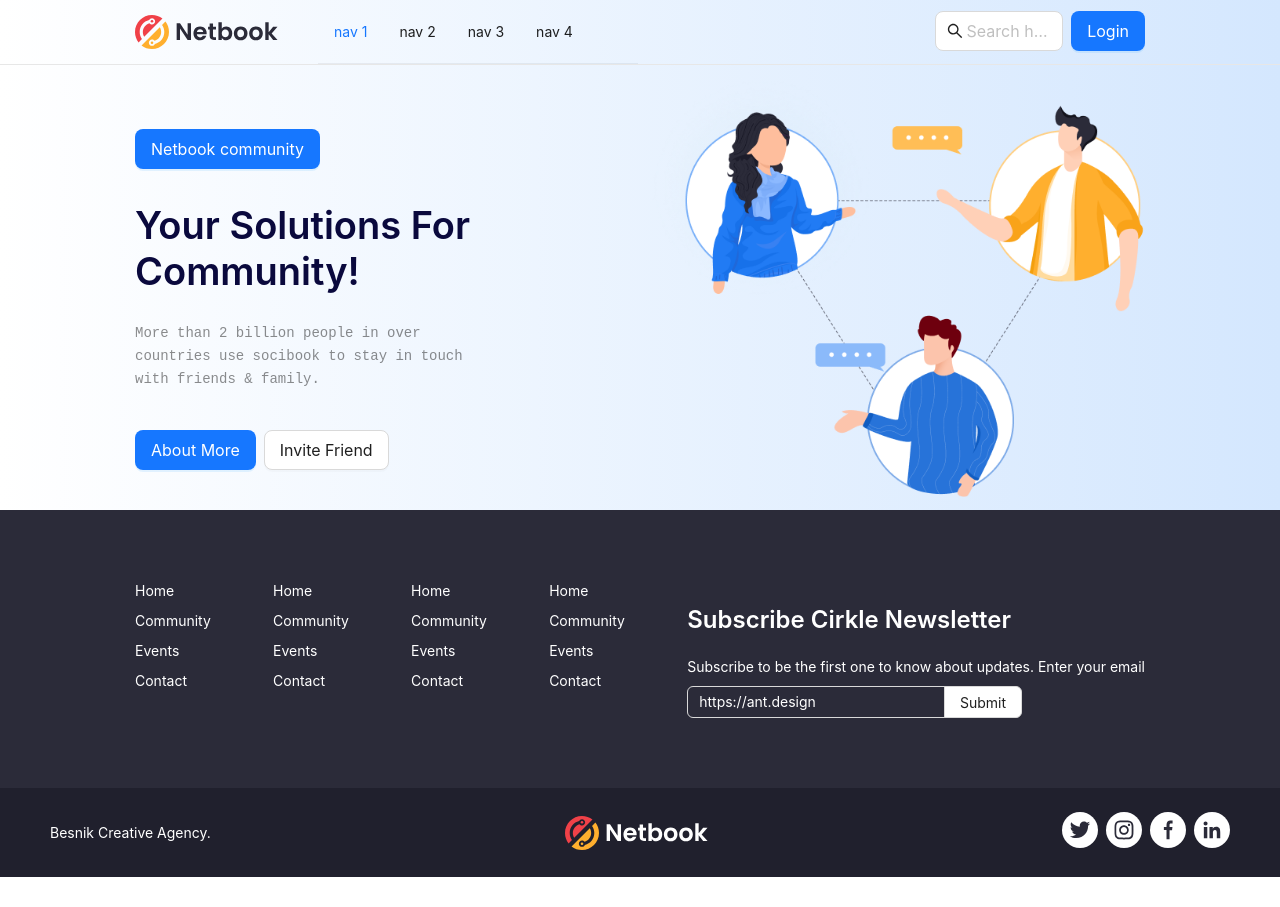
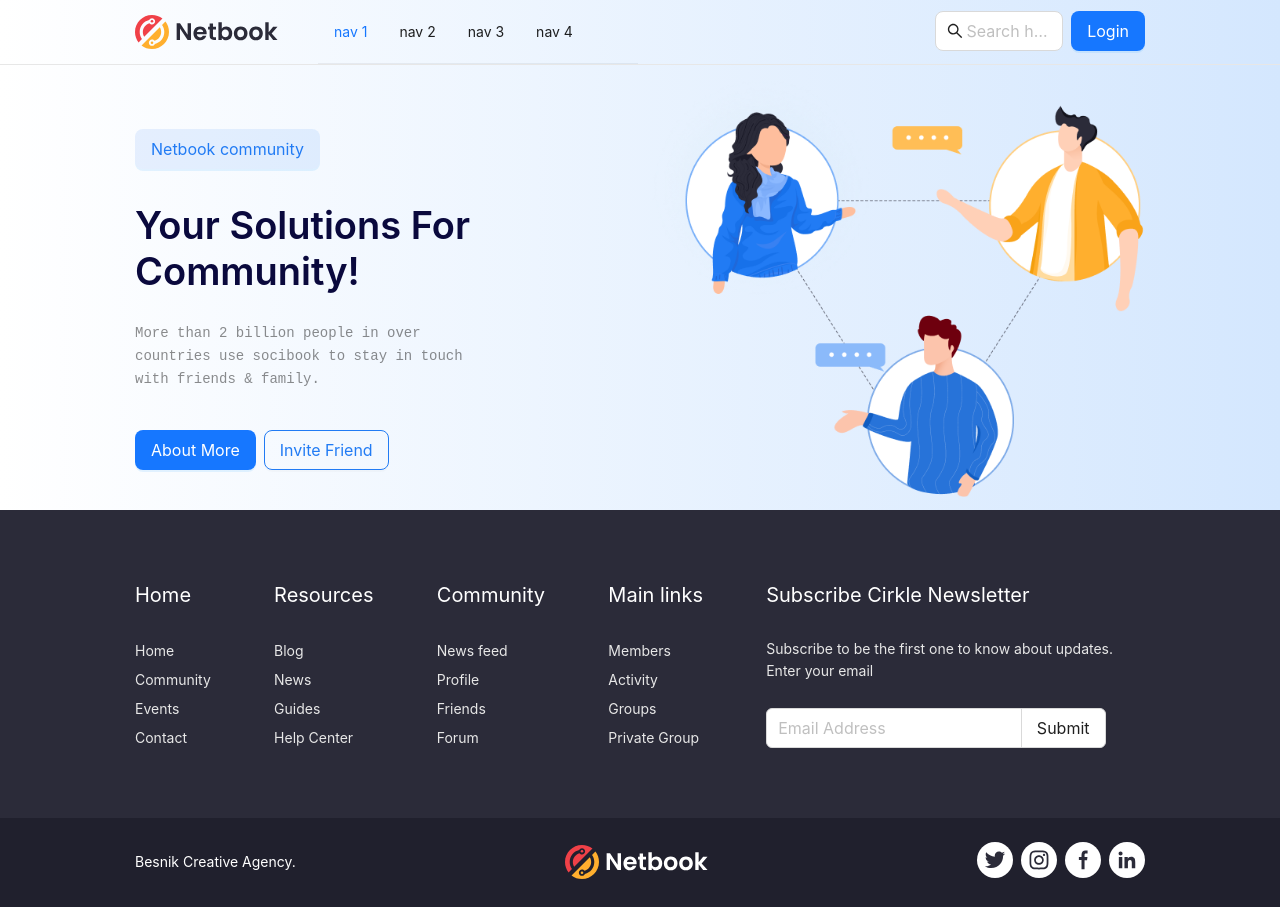
Before and after one commit to saqlain11/netbook-cms, a React (Vite) app: page / in a window 1280 px wide. Before the commit the page ends 877 px from the top, so only its background shows below. Built offline with nearby package versions, Linux system fonts and the light colour scheme.

Commit message:
sticky footer with mock link

```diff
--- a/package.json
+++ b/package.json
@@ -5,7 +5,7 @@
   "type": "module",
   "scripts": {
     "dev": "vite",
-    "build": "vite build",
+    "build": "tsc && vite build",
     "preview": "vite preview",
     "lint": "eslint . --ext .ts",
     "format": "prettier -c -w ."
--- a/src/components/organisms/base-layout.tsx
+++ b/src/components/organisms/base-layout.tsx
@@ -1,37 +1,11 @@
-import {
-  Affix,
-  Button,
-  Col,
-  Input,
-  Layout,
-  Row,
-  Space,
-  Typography,
-} from "antd";
+import { Affix, Layout } from "antd";
 import StickyHeader from "./sticky-header";
 import { Outlet } from "react-router-dom";
 import { useRef } from "react";
 import PrimaryFooter from "./primary-footer";
+import SecondaryFooter from "./secondary-footer";
+
 const { Content } = Layout;
-const linkMock = [
-  {
-    label: "Home",
-    subLink: ["Home", "Community", "Events", "Contact"],
-  },
-
-  {
-    label: "Home",
-    subLink: ["Home", "Community", "Events", "Contact"],
-  },
-  {
-    label: "Home",
-    subLink: ["Home", "Community", "Events", "Contact"],
-  },
-  {
-    label: "Home",
-    subLink: ["Home", "Community", "Events", "Contact"],
-  },
-];
 
 const BaseLayout: React.FC = () => {
   const headerRef = useRef<HTMLDivElement>(null);
@@ -44,46 +18,7 @@ const BaseLayout: React.FC = () => {
         <Outlet />
       </Content>
       {/* secondary-footer */}
-      <Row
-        justify="space-between"
-        style={{
-          backgroundColor: "#2B2B39",
-          padding: "70px 135px",
-          color: "#fff",
-        }}
-      >
-        {linkMock.map((link) => (
-          <Col>
-            <Space direction="vertical">
-              {link.subLink.map((l) => (
-                <Typography.Text style={{ color: "#fff" }}>{l}</Typography.Text>
-              ))}
-            </Space>
-          </Col>
-        ))}
-        <Col>
-          <Space direction="vertical">
-            <Typography.Title level={3} style={{ color: "#fff" }}>
-              Subscribe Cirkle Newsletter
-            </Typography.Title>
-            <Typography.Text style={{ color: "#fff" }}>
-              Subscribe to be the first one to know about updates. Enter your
-              email
-            </Typography.Text>
-            <Input.Group compact>
-              <Input
-                style={{
-                  width: "calc(100% - 200px)",
-                  backgroundColor: "transparent",
-                  color: "#fff",
-                }}
-                defaultValue="https://ant.design"
-              />
-              <Button>Submit</Button>
-            </Input.Group>
-          </Space>
-        </Col>
-      </Row>
+      <SecondaryFooter />
       {/* primary-footer */}
       <PrimaryFooter />
     </Layout>
--- a/src/components/organisms/community-banner.module.scss
+++ b/src/components/organisms/community-banner.module.scss
@@ -20,6 +20,15 @@
   .community-actions {
     margin: 40px 0px;
   }
+  .community-button {
+    color: #217bf4;
+    background-color: #217bf41a;
+  }
+  .community-invite {
+    color: #217bf4;
+    background-color: transparent;
+    border: 1px solid #217bf4;
+  }
   .socializing {
     object-fit: contain;
   }
--- a/src/components/organisms/community-banner.tsx
+++ b/src/components/organisms/community-banner.tsx
@@ -7,7 +7,11 @@ const CommunityBanner: React.FC = () => {
     <Row className={styles["community-banner"]} justify="space-between">
       <Col className={styles["description"]} span={8}>
         <Space direction="vertical">
-          <Button type="primary" size="large">
+          <Button
+            type="primary"
+            size="large"
+            className={styles["community-button"]}
+          >
             Netbook community
           </Button>
           <Typography.Title
@@ -21,8 +25,11 @@ const CommunityBanner: React.FC = () => {
             Your Solutions For Community!
           </Typography.Title>
 
-          <Typography.Text className={styles["type"]} data-aos="zoom-out"
-             type="secondary">
+          <Typography.Text
+            className={styles["type"]}
+            data-aos="zoom-out"
+            type="secondary"
+          >
             More than 2 billion people in over countries use socibook to stay in
             touch with friends & family.
           </Typography.Text>
@@ -31,7 +38,9 @@ const CommunityBanner: React.FC = () => {
           <Button type="primary" size="large">
             About More
           </Button>
-          <Button size="large">Invite Friend</Button>
+          <Button size="large" className={styles["community-invite"]}>
+            Invite Friend
+          </Button>
         </Space>
       </Col>
       <Col span={12}>
--- a/src/components/organisms/primary-footer.module.scss
+++ b/src/components/organisms/primary-footer.module.scss
@@ -1,5 +1,7 @@
 .primary-footer {
   background-color: #20202d;
+  padding-left: 135px;
+  padding-right: 135px;
   .all-reserved {
     color: #ffffff;
   }
--- /dev/null
+++ b/src/components/organisms/secondary-footer.module.scss
@@ -0,0 +1,25 @@
+.secondary-footer {
+  background-color: #2b2b39;
+  padding: 70px 135px;
+  color: #ffffff;
+  .link-label {
+    font-size: 20px;
+    color: #ffffff;
+  }
+  .link {
+    color: #e7e7e7;
+  }
+  .subscription-heading {
+    margin: 0;
+    font-size: 20px;
+    color: #fff;
+  }
+  .subscription-text {
+    color: #e7e7e7;
+    margin: 18px 0;
+  }
+  .subscription-control {
+    width: calc(100% - 100px);
+    color: #ffffff;
+  }
+}
--- /dev/null
+++ b/src/components/organisms/secondary-footer.tsx
@@ -0,0 +1,65 @@
+import { Button, Col, Input, Row, Space, Typography } from "antd";
+import React from "react";
+import { Link } from "react-router-dom";
+import styles from "./secondary-footer.module.scss";
+
+const linkMock = [
+  {
+    label: "Home",
+    subLink: ["Home", "Community", "Events", "Contact"],
+  },
+
+  {
+    label: "Resources",
+    subLink: ["Blog", "News", "Guides", "Help Center"],
+  },
+  {
+    label: "Community",
+    subLink: ["News feed", "Profile", "Friends", "Forum"],
+  },
+  {
+    label: "Main links",
+    subLink: ["Members", "Activity", "Groups", "Private Group"],
+  },
+];
+const SecondaryFooter: React.FC = () => {
+  return (
+    <Row justify="space-between" className={styles["secondary-footer"]}>
+      {linkMock.map((link, index) => (
+        <Col key={index}>
+          <Space direction="vertical">
+            <Typography.Paragraph className={styles["link-label"]}>
+              {link.label}
+            </Typography.Paragraph>
+            {link.subLink.map((l, index) => (
+              <Link key={index} to="/here" className={styles["link"]}>
+                {l}
+              </Link>
+            ))}
+          </Space>
+        </Col>
+      ))}
+      <Col span={9}>
+        <Space direction="vertical">
+          <Typography.Paragraph className={styles["subscription-heading"]}>
+            Subscribe Cirkle Newsletter
+          </Typography.Paragraph>
+          <Typography.Paragraph className={styles["subscription-text"]}>
+            Subscribe to be the first one to know about updates.
+            <br /> Enter your email
+          </Typography.Paragraph>
+          <Input.Group compact>
+            <Input
+              className={styles["subscription-control"]}
+              size="large"
+              placeholder="Email Address"
+            />
+            <Button size="large">Submit</Button>
+          </Input.Group>
+        </Space>
+      </Col>
+    </Row>
+  );
+};
+
+export default SecondaryFooter;
--- a/src/pages/home.tsx
+++ b/src/pages/home.tsx
@@ -2,9 +2,9 @@ import { CommunityBanner } from "@netbook/components";
 
 const Home: React.FC = () => {
   return (
-    <div>
+    <>
       <CommunityBanner />
-    </div>
+    </>
   );
 };
 
```
